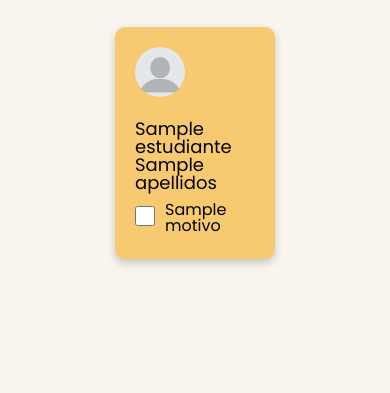
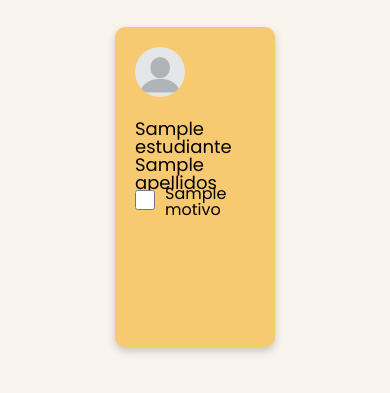
Before and after one commit to jloppad/pasoSeguro, a Symfony app: template templates/listados/grupo/estudiantes.html.twig in a window 390 px wide. Shown: the part 203-596 px from the top of the page. Run offline with Twig, Linux system fonts and the light colour scheme; the template is opened without the code that fills it: most values are stand-ins (such as "Sample title", 1, 10 or a date in 2020); some libraries are stand-ins or nearby versions.

Commit message:
Correciones para terminar el listado de estudiantes de grupo

```diff
--- a/public/css/estudiantes.css
+++ b/public/css/estudiantes.css
@@ -17,6 +17,7 @@ h1 {
     text-align: left;
     box-sizing: border-box;
     background-color: white;
+    height: 19em;
 }
 
 .inactive-card {
@@ -37,11 +38,13 @@ h1 {
 .card h2 {
     font-size: 18px;
     margin: 10px 0;
+    height: 17%;
 }
 
 .card ul {
     list-style-type: none;
     padding: 0;
+    margin-bottom: 1em;
 }
 
 .card ul li {
@@ -54,6 +57,10 @@ h1 {
     width: 20px;
     height: 20px;
     margin-right: 10px;
+}
+
+.hora-salida {
+    text-align: center;
 }
 
 /* Estilos para el botón */
@@ -84,5 +91,9 @@ h1 {
 @media (max-width: 500px) {
     .card {
         width: 10em;
+        height: 20em;
+    }
+    .card h2 {
+        height: 20%;
     }
 }
--- a/public/css/seleccionar_grupo.css
+++ b/public/css/seleccionar_grupo.css
@@ -51,7 +51,7 @@ body {
 
 .popup p {
     font-size: 16px;
-    color: white;
+    color: black;
 }
 
 .left .menu-items {
--- a/public/js/controlarRegistro.js
+++ b/public/js/controlarRegistro.js
@@ -1,14 +1,12 @@
 document.addEventListener('DOMContentLoaded', main);
 
 function main() {
-
     document.querySelectorAll('.card input[type="checkbox"]').forEach(checkbox => {
-
         checkbox.addEventListener('change', function() {
-            const card = this.closest('.card');  // Obtiene el contenedor más cercano que tiene la clase "card"
-            const studentId = card.dataset.studentId;  // Obtiene el ID del estudiante de un atributo de datos del contenedor
-            const motivo = this.value;  // Obtiene el valor del checkbox, que es el motivo
-            const isChecked = this.checked;  // Verifica si el checkbox está marcado
+            const card = this.closest('.card');
+            const studentId = card.dataset.studentId;
+            const motivo = this.value;
+            const isChecked = this.checked;
             const allCheckboxes = Array.from(card.querySelectorAll('input[type="checkbox"]')).map(checkbox => {
                 return {
                     value: checkbox.value,
@@ -17,30 +15,44 @@ function main() {
             });
 
             fetch('/registro/update', {
-                method: 'POST',  // Método HTTP utilizado para la solicitud
+                method: 'POST',
                 headers: {
-                    'Content-Type': 'application/json',  // Tipo de contenido de la solicitud
-                    'X-Requested-With': 'XMLHttpRequest',  // Indica que es una solicitud AJAX
-                    'X-CSRF-TOKEN': document.querySelector('meta[name="csrf-token"]').getAttribute('content')  // Token CSRF para seguridad
+                    'Content-Type': 'application/json',
+                    'X-Requested-With': 'XMLHttpRequest',
+                    'X-CSRF-TOKEN': document.querySelector('meta[name="csrf-token"]').getAttribute('content')
                 },
                 body: JSON.stringify({
-                    studentId: studentId,  // ID del estudiante
-                    motivo: motivo,  // Motivo
-                    isChecked: isChecked,  // Estado del checkbox (marcado o no)
-                    allCheckboxes: allCheckboxes  // Estado de todos los checkboxes en la tarjeta
+                    studentId: studentId,
+                    motivo: motivo,
+                    isChecked: isChecked,
+                    allCheckboxes: allCheckboxes
                 })
             })
                 .then(response => response.json())
+                .then(data => {
+                    if (data.success) {
+                        const horaSalidaElement = card.querySelector('.hora-salida');
+                        const anyChecked = allCheckboxes.some(checkbox => checkbox.checked);
+
+                        horaSalidaElement.innerHTML = '';
+
+                        if (anyChecked && data.horaSalida) {
+                            let icon = document.createElement('i');
+                            icon.classList.add('fa-solid', 'fa-person-walking-dashed-line-arrow-right');
+                            horaSalidaElement.appendChild(icon);
+                            horaSalidaElement.appendChild(document.createTextNode(`  ${data.horaSalida}`));
+                        }
+                    }
+                });
         });
     });
+
     update_all();
 }
 
 function update_all() {
-    // Agregar listener para beforeunload
     window.addEventListener('beforeunload', function(event) {
         fetch('/registro/update_all');
-        // Mostramos una alerta para que el navegador espere a que se complete la solicitud
         event.returnValue = 'Hay registros abiertos. ¿Está seguro que desea salir?';
     });
 }
--- a/templates/listados/grupo/estudiantes.html.twig
+++ b/templates/listados/grupo/estudiantes.html.twig
@@ -23,6 +23,7 @@
                                 </label> {{ motivo }}</li>
                         {% endfor %}
                     </ul>
+                    <p class="hora-salida"></p>
                 </div>
             {% endfor %}
         </div>
--- a/templates/listados/grupo/seleccionar_grupo.html.twig
+++ b/templates/listados/grupo/seleccionar_grupo.html.twig
@@ -15,7 +15,7 @@
                 <button type="submit">Seleccionar</button>
             </form>
         {% else %}
-            <p>Ningún grupo asignado en el curso académico actual</p>
+            <p>No tienes ningún grupo asignado en el curso académico actual</p>
         {% endif %}
     </div>
 {% endblock %}
```
Also changed, not shown: src/Controller/RegistroController.php (+7 -17 lines).
